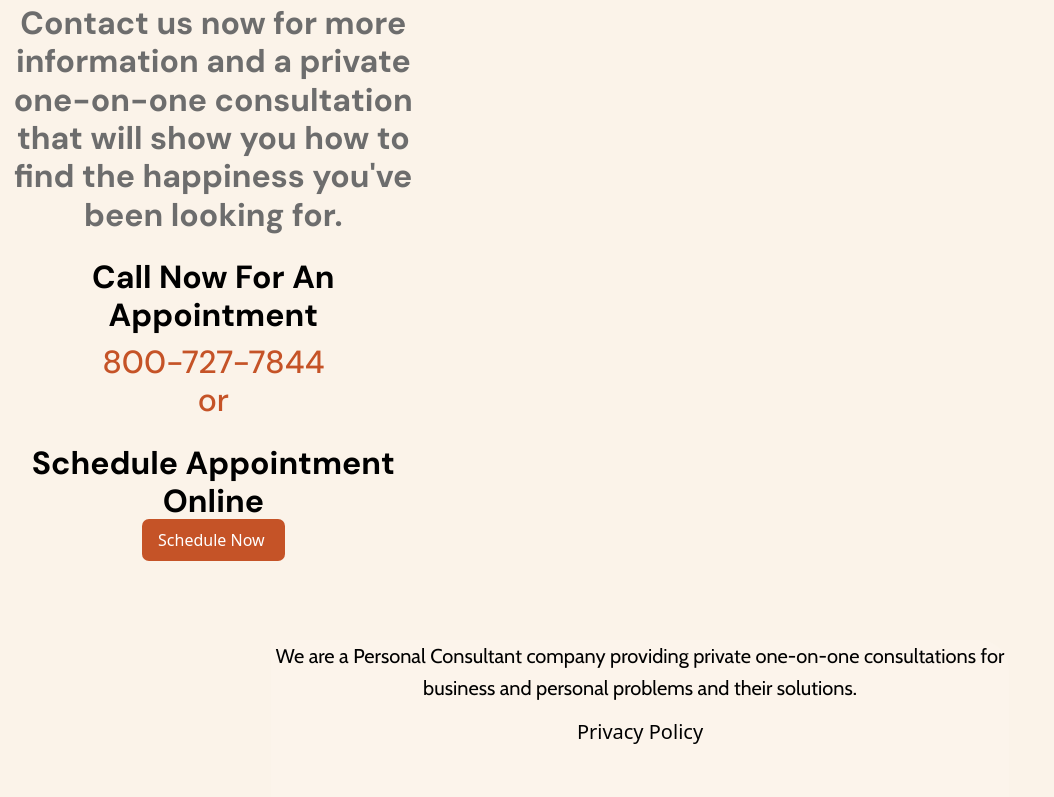
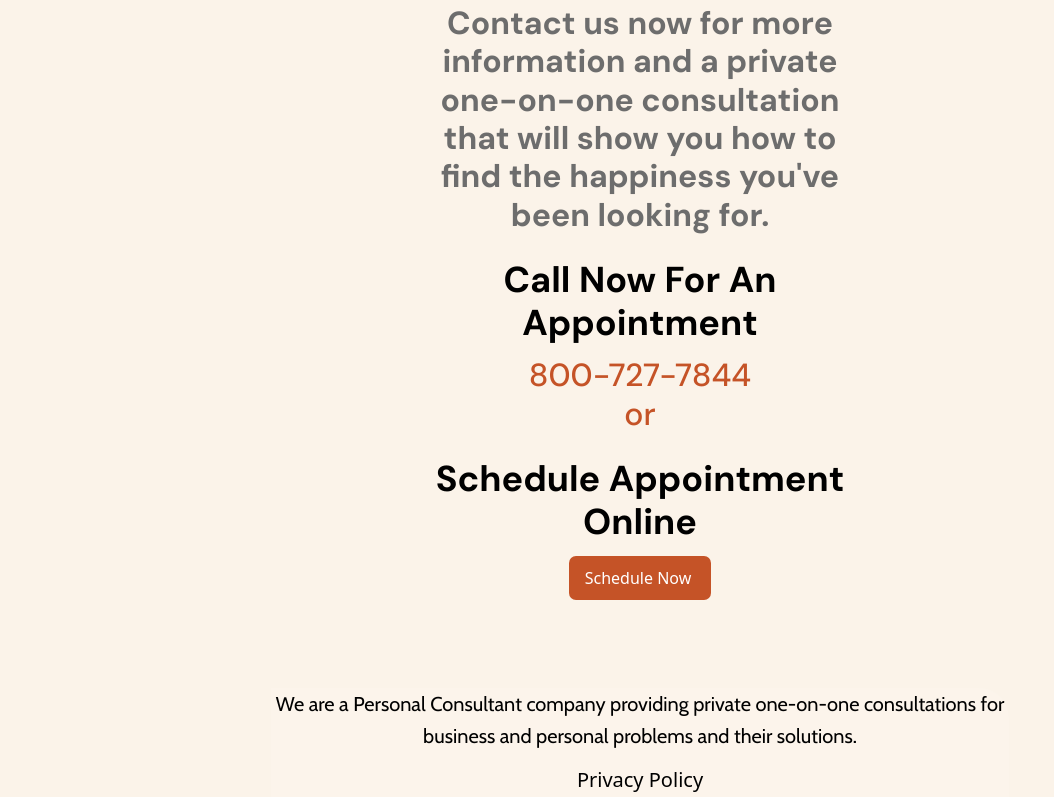
Before and after one commit to Super-Meta77/maxyourhappiness-seo, a React (Vite) app: page / in a window 1280 px wide. Shown: the part 11150-11947 px from the top of the page, without its empty margins (0-1054 px from the left). Built offline with nearby package versions, Linux system fonts and the light colour scheme.

Commit message:
fix error

```diff
--- a/src/App.css
+++ b/src/App.css
@@ -13,6 +13,7 @@ h3,
 h4,
 h5,
 h6 {
+    font-family: "DM Sans", sans-serif;
     font-optical-sizing: auto
 }
 
--- a/src/App.tsx
+++ b/src/App.tsx
@@ -1242,7 +1242,7 @@ const App: React.FC = () => {
           </div>
         </div>
         <div className="container-fluid">
-          <div className="row position-relative pb-0 align-items-center justify-content-center text-center">
+          <div className="row position-relative text-center" style={{display: "flex", justifyContent: "center"}} >
             <div className="w-full md:w-1/3 lg:w-1/3">
               <h4 className="mb-1 pb-1">
                 <strong>22,168,430</strong> People <br />Can't Be Wrong!
@@ -1251,18 +1251,26 @@ const App: React.FC = () => {
               <h4>Contact us now for more information and a private one-on-one consultation that will show you how to find
                 the happiness you've been looking for.</h4>
               <br />
-              <h1 className="hero-4-title text-black mb-lg-3 mb-2">
+              <h1 className="text-black text-3xl md:text-4xl font-bold mb-2 lg:mb-3">
                 Call Now For An Appointment
               </h1>
+              {/* <h1 className="hero-4-title text-black mb-lg-3 mb-2">
+                Call Now For An Appointment
+              </h1> */}
               <h1>
                 <a href="tel:800-727-7844">800-727-7844 <br/> or </a>
               </h1>
               <br/>
-              <h1 className="hero-4-title text-black mb-lg-3 mb-2">
+              <h1 className="text-black text-3xl md:text-4xl font-bold mb-2 lg:mb-3">
                 Schedule Appointment Online
               </h1>
-              <a href="https://cal.com/mikem33/consultation" className="btn btn-primary">Schedule Now<i
-                  className="mdi mdi-arrow-right ms-1"></i></a>
+              {/* <h1 className="hero-4-title text-black mb-lg-3 mb-2">
+                Schedule Appointment Online
+              </h1> */}
+              <div className="flex justify-center">
+                <a href="https://cal.com/mikem33/consultation" className="btn btn-primary">Schedule Now<i
+                    className="mdi mdi-arrow-right ms-1"></i></a>
+              </div>
             </div>
           </div>
         </div>
```
